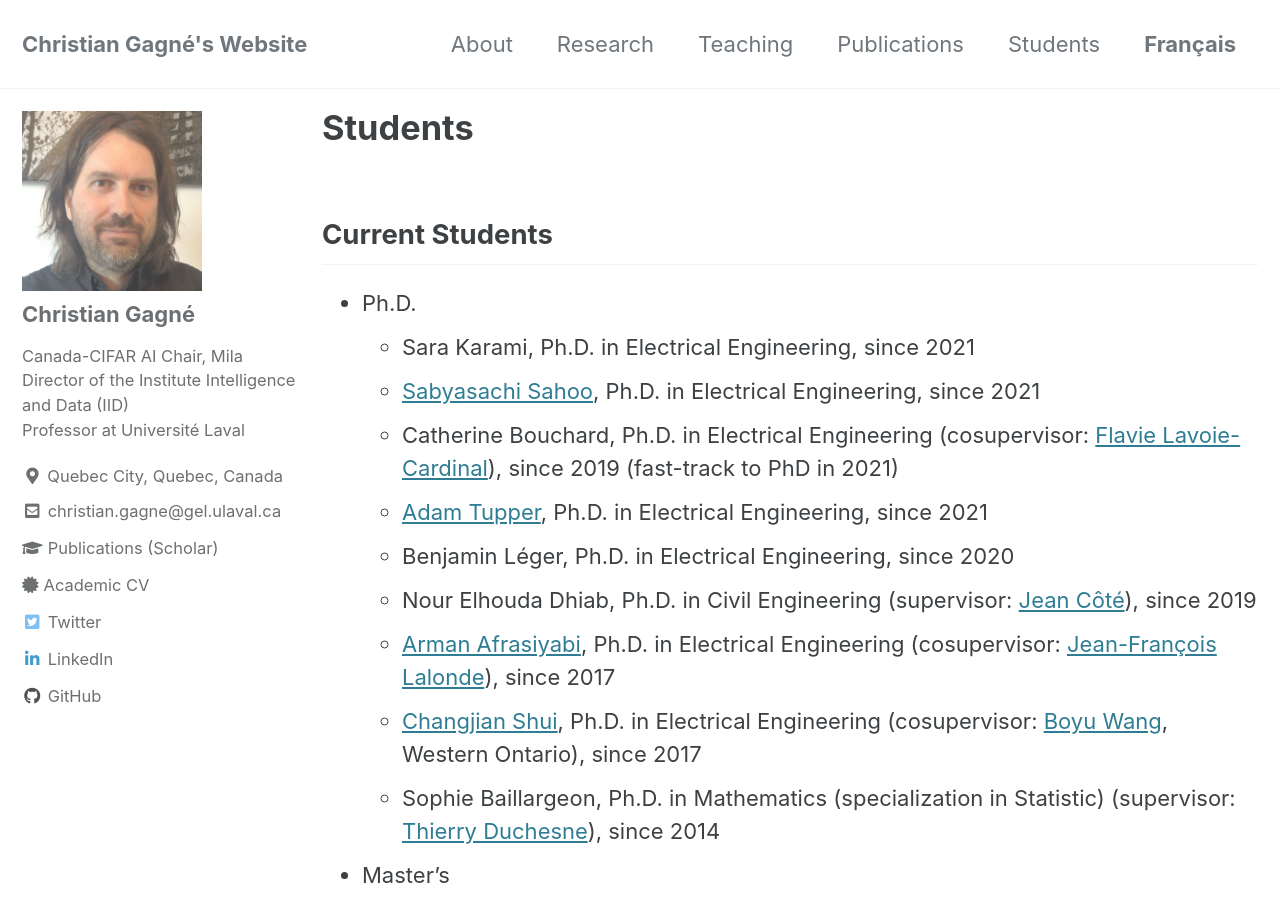
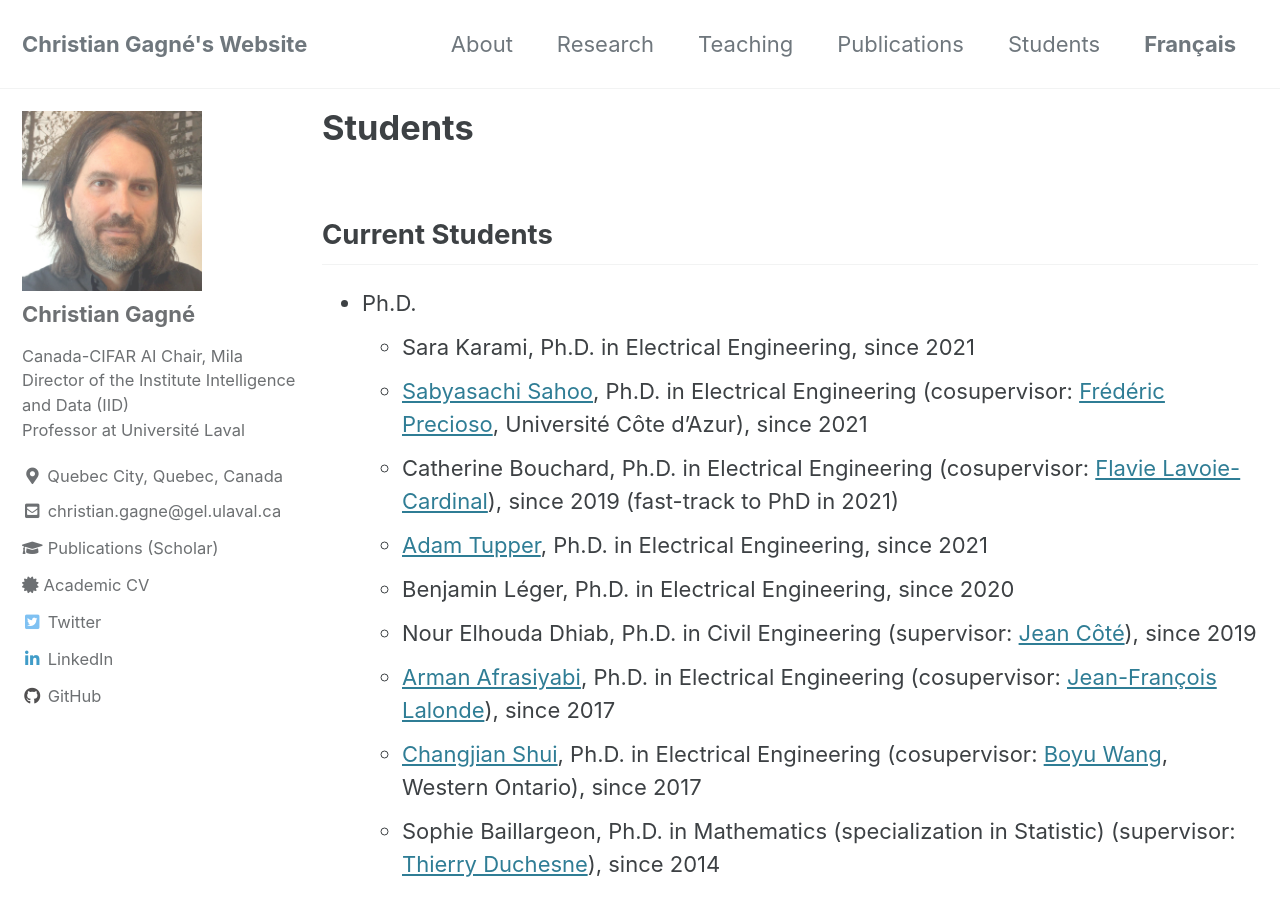
Before and after one commit to chgagne/english, a Jekyll site: the page built from _pages/students.md, in a window 1280 px wide and 900 px high. Built offline with Jekyll 4.4.1, drawn with Linux system fonts in a browser that asks for light colours; cached includes are drawn as plain includes.

Commit message:
Ajout de Frédéric comme cosuperviseur de Sabyasachi.

```diff
--- a/_pages/students.md
+++ b/_pages/students.md
@@ -7,7 +7,7 @@ title: "Students"
 
 - Ph.D.
     - Sara Karami, Ph.D. in Electrical Engineering, since 2021
-    - [Sabyasachi Sahoo](https://sabyasachis.github.io/), Ph.D. in Electrical Engineering, since 2021
+    - [Sabyasachi Sahoo](https://sabyasachis.github.io/), Ph.D. in Electrical Engineering (cosupervisor: [Frédéric Precioso](https://www.i3s.unice.fr/~precioso/), Université Côte d'Azur), since 2021
     - Catherine Bouchard, Ph.D. in Electrical Engineering (cosupervisor: [Flavie Lavoie-Cardinal](https://cervo.ulaval.ca/fr/flavie-lavoie-cardinal)), since 2019 (fast-track to PhD in 2021)
     - [Adam Tupper](https://www.adamtupper.nz/), Ph.D. in Electrical Engineering, since 2021
     - Benjamin Léger, Ph.D. in Electrical Engineering, since 2020
```
